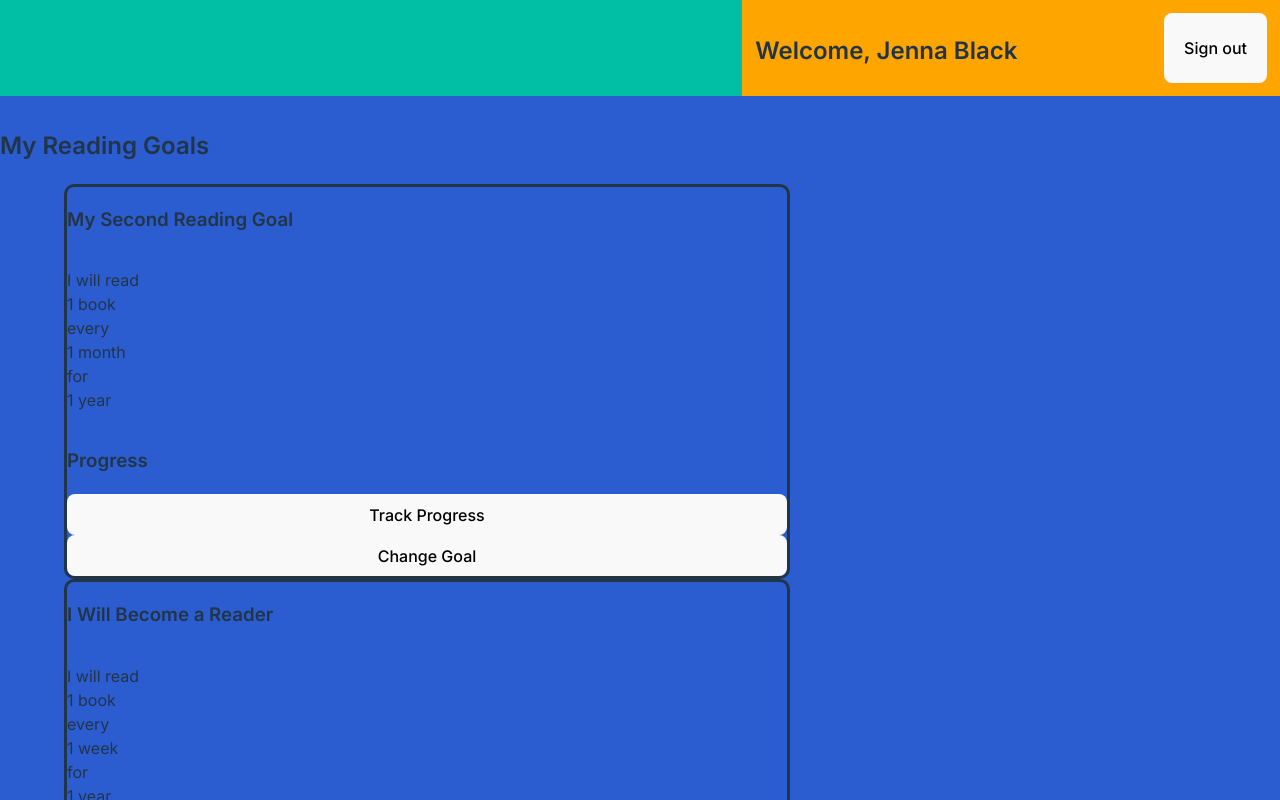
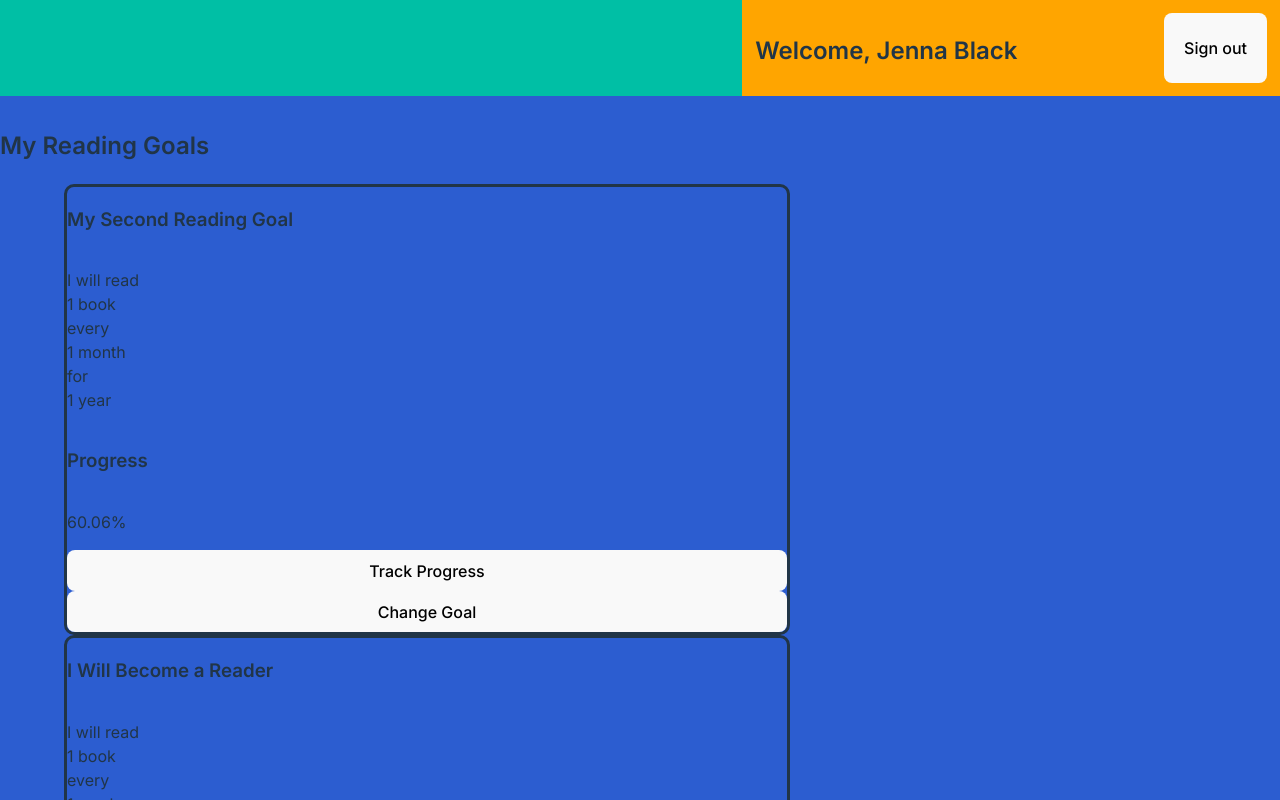
Before and after one commit to MitchWAldrich/book-club, a React (Vite) app: page /dashboard in a window 1280 px wide. Shown: the top 800 px of the page. Built offline with nearby package versions, Linux system fonts and the light colour scheme; no server answers.

Commit message:
add progress percentage

```diff
--- a/src/components/GoalListItem.jsx
+++ b/src/components/GoalListItem.jsx
@@ -1,6 +1,8 @@
 // import { useNavigate } from "react-router-dom";
 
 import PropTypes from "prop-types";
+
+import { calculateProgressInPercent } from "../utils/helpers";
 
 const GoalListItem = (props) => {
   const { goalObj, valueCallback } = props;
@@ -15,9 +17,16 @@ const GoalListItem = (props) => {
     goalTimelineUnits,
     goalRecurrence,
     goalRecurrenceUnits,
+    goalCurrentPages,
+    goalTotalPages,
   } = goalObj;
 
   // const navigate = useNavigate();
+
+  const goalProgressPercentage = calculateProgressInPercent(
+    goalCurrentPages,
+    goalTotalPages
+  );
 
   const handleClick = (e) => {
     e.preventDefault();
@@ -48,7 +57,7 @@ const GoalListItem = (props) => {
           ) : null}
         </p>
         <h3>Progress</h3>
-        {/* Goal Progress */}
+        <p>{`${goalProgressPercentage}%`}</p>
         <button type='button' onClick={handleClick}>
           Track Progress
         </button>
```
